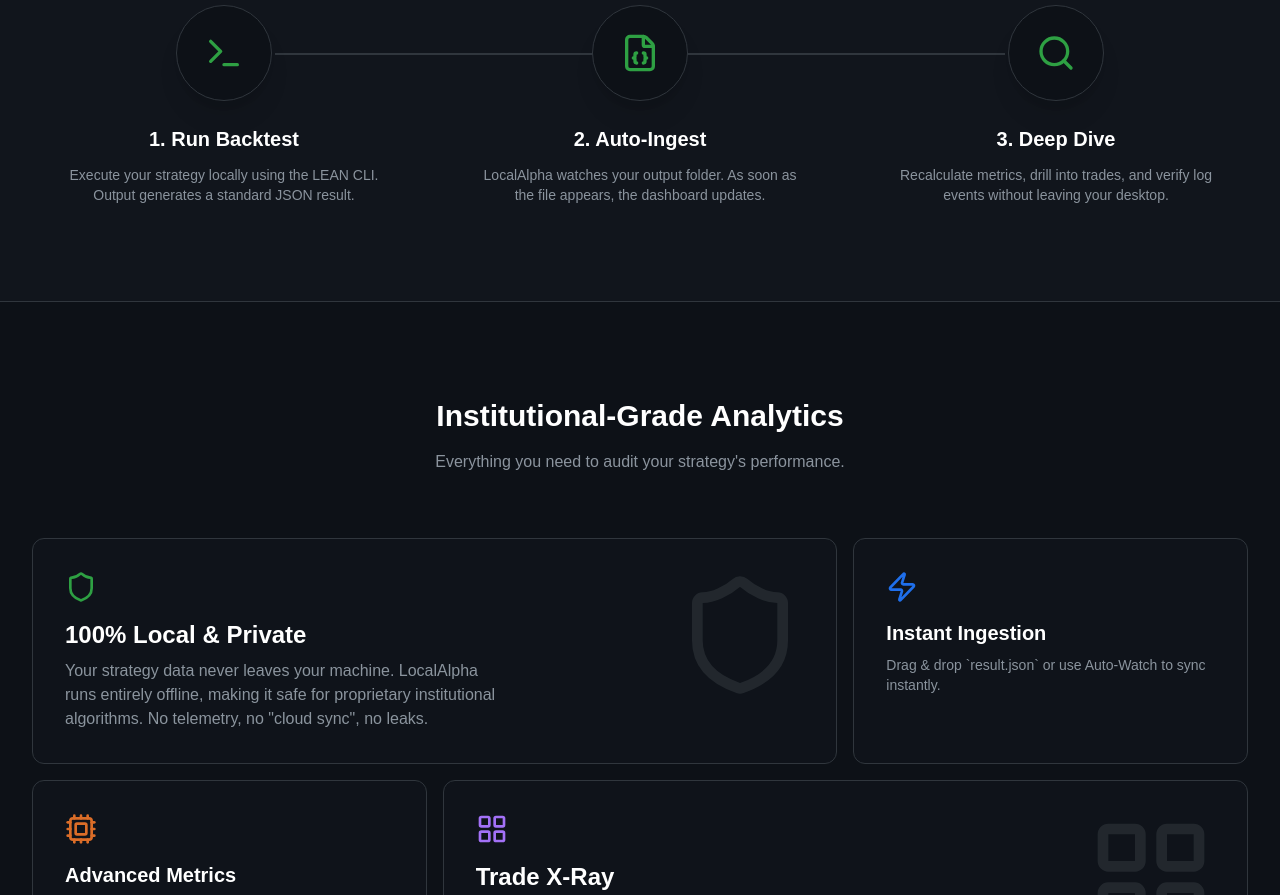
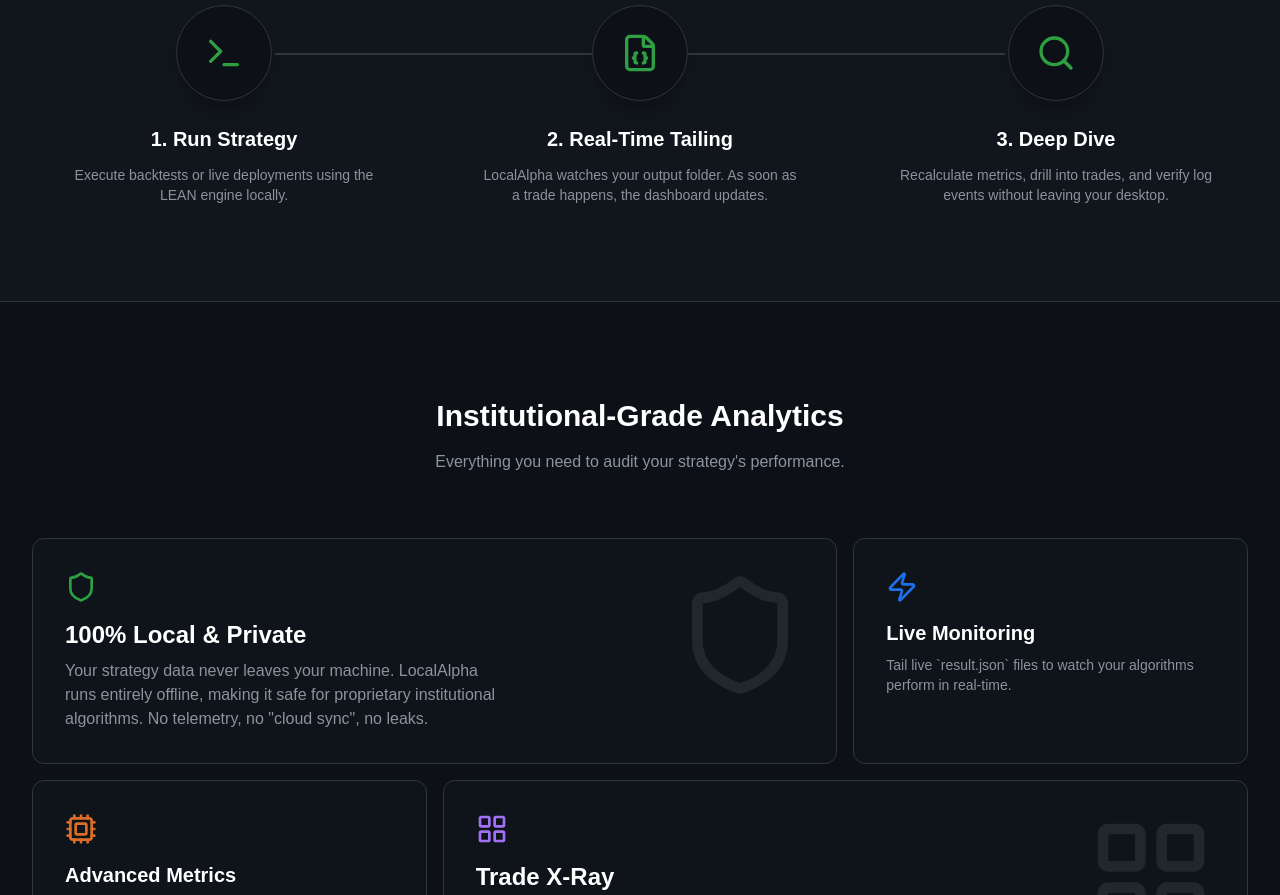
Before and after one commit to LocalAlpha-io/LocalAlpha-website, a Next.js app: page / in a window 1280 px wide. Shown: the part 1860-2755 px from the top of the page. Built offline with nearby package versions, Linux system fonts and the light colour scheme.

Commit message:
highlight live trading support

```diff
--- a/app/page.tsx
+++ b/app/page.tsx
@@ -50,7 +50,7 @@
               Frontend for <span className="text-[var(--primary)]">LEAN</span>
             </h1>
             <p className="max-w-2xl mx-auto text-lg sm:text-xl text-[var(--muted)] mb-12 leading-relaxed">
-              Visualize backtests, debug logs, and analyze trade performance locally.
+              Visualize backtests and monitor live trading in real-time.
               <span className="text-white font-medium"> No cloud uploads. No telemetry.</span>
             </p>
 
@@ -108,13 +108,13 @@
               {[
                 {
                   icon: Terminal,
-                  title: "1. Run Backtest",
-                  desc: "Execute your strategy locally using the LEAN CLI. Output generates a standard JSON result."
+                  title: "1. Run Strategy",
+                  desc: "Execute backtests or live deployments using the LEAN engine locally."
                 },
                 {
                   icon: FileJson,
-                  title: "2. Auto-Ingest",
-                  desc: "LocalAlpha watches your output folder. As soon as the file appears, the dashboard updates."
+                  title: "2. Real-Time Tailing",
+                  desc: "LocalAlpha watches your output folder. As soon as a trade happens, the dashboard updates."
                 },
                 {
                   icon: Search,
@@ -163,9 +163,9 @@
               {/* Feature 2: Ingestion */}
               <div className="p-8 rounded-xl bg-[#161b22]/30 border border-[var(--border)] hover:border-[var(--secondary)] transition-all duration-300 group">
                 <Zap className="h-8 w-8 text-[var(--secondary)] mb-4 group-hover:scale-110 transition-transform" />
-                <h3 className="text-xl font-bold text-white mb-2">Instant Ingestion</h3>
+                <h3 className="text-xl font-bold text-white mb-2">Live Monitoring</h3>
                 <p className="text-[var(--muted)] text-sm">
-                  Drag & drop `result.json` or use Auto-Watch to sync instantly.
+                  Tail live `result.json` files to watch your algorithms perform in real-time.
                 </p>
               </div>
 
```
